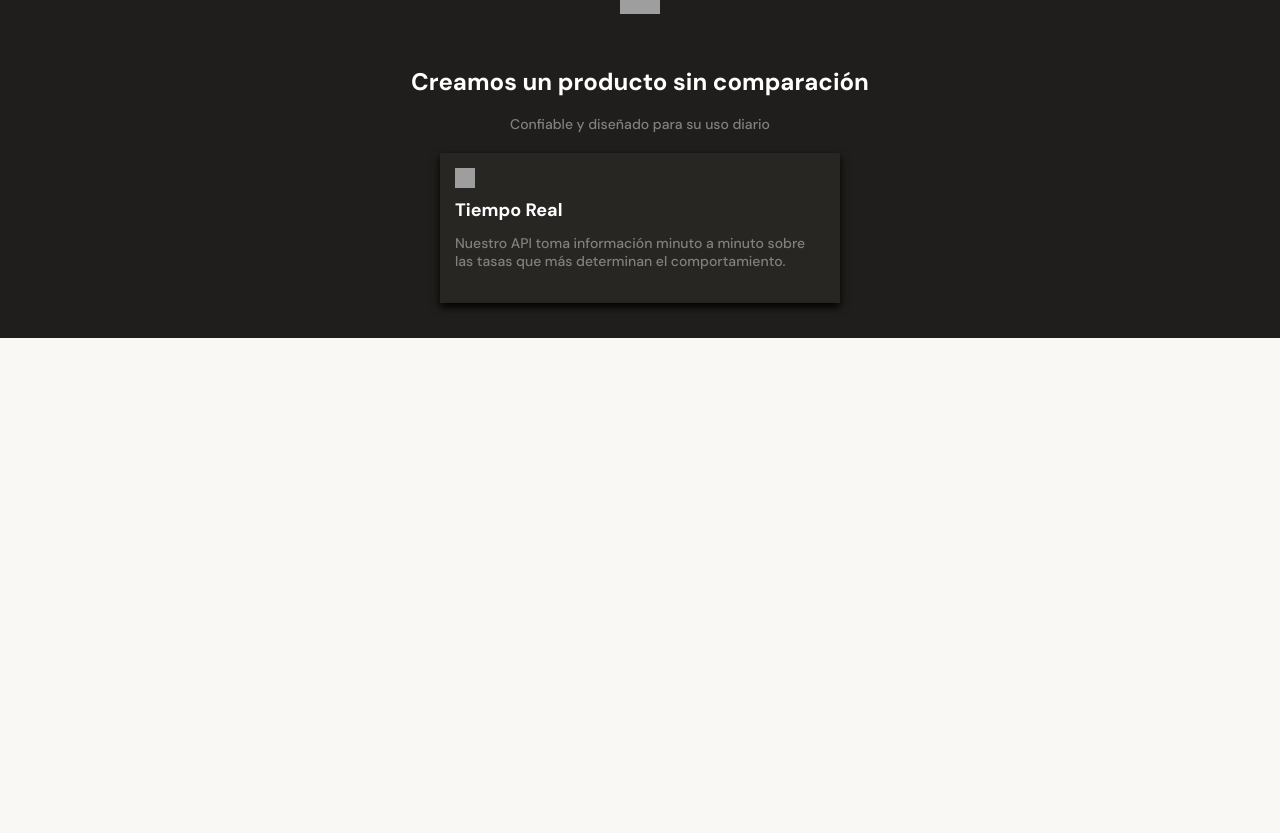
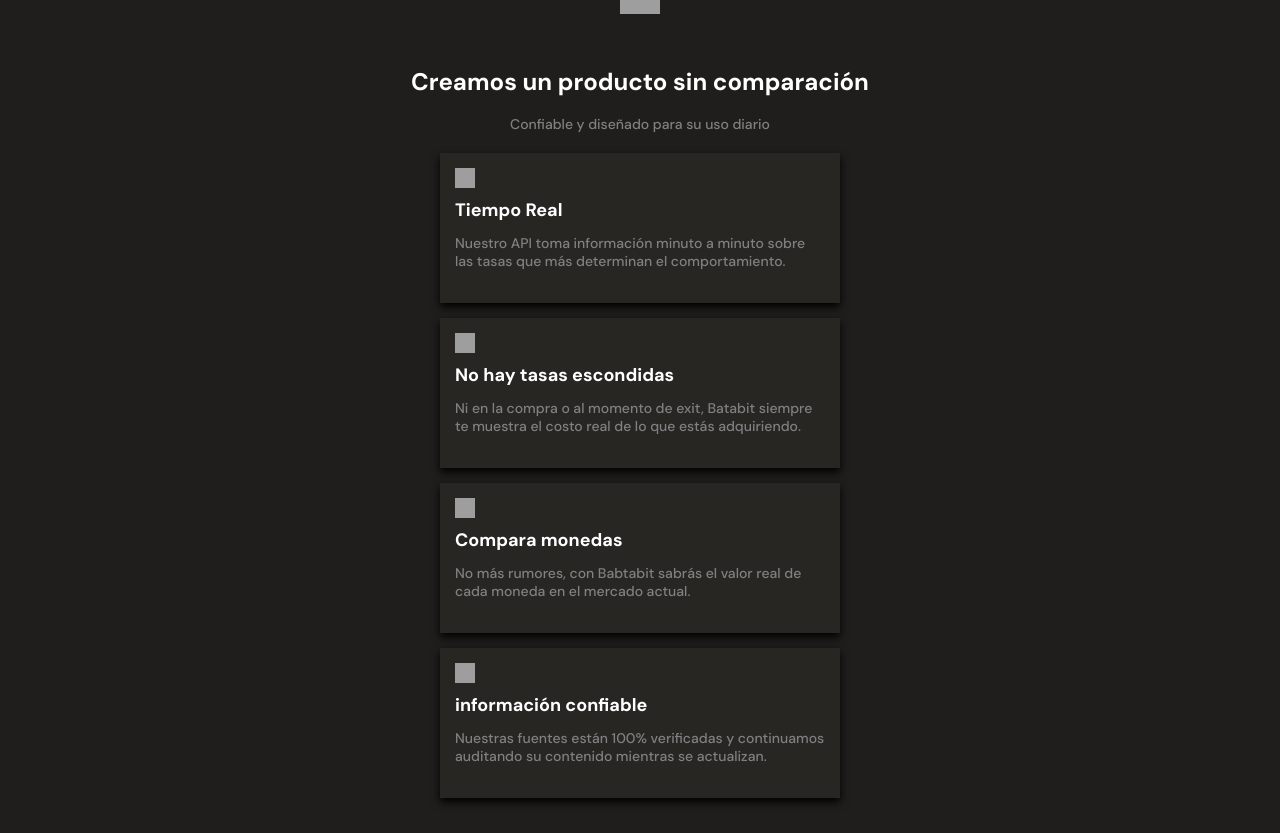
Before and after one commit to diego40g/CursosPlatzi, a PHP site: page / in a window 1280 px wide. Shown: the part 1525-2358 px from the top of the page. Before the commit the page ends 1863 px from the top, so only its background shows below. Run offline with PHP 8.4, Linux system fonts and the light colour scheme; grey boxes are pictures that could not be loaded.

Commit message:
add four product card and styles of icons

```diff
--- a/CourseResponsiveDesign-MobileFirst/demo/index.html
+++ b/CourseResponsiveDesign-MobileFirst/demo/index.html
@@ -97,6 +97,33 @@
                         Nuestro API toma información minuto a minuto sobre las tasas que más determinan el comportamiento.
                     </p>
                 </article>
+                <article class="product-detail--card">
+                    <span class="eye"></span>
+                    <p class="product--card-title">
+                        No hay tasas escondidas
+                    </p>
+                    <p class="product--card-body">
+                        Ni en la compra o al momento de exit, Batabit siempre te muestra el costo real de lo que estás adquiriendo.
+                    </p>
+                </article>
+                <article class="product-detail--card">
+                    <span class="dollar-sign"></span>
+                    <p class="product--card-title">
+                        Compara monedas
+                    </p>
+                    <p class="product--card-body">
+                        No más rumores, con Babtabit sabrás el valor real de cada moneda en el mercado actual.
+                    </p>
+                </article>
+                <article class="product-detail--card">
+                    <span class="check-circle"></span>
+                    <p class="product--card-title">
+                        información confiable
+                    </p>
+                    <p class="product--card-body">
+                        Nuestras fuentes están 100% verificadas y continuamos auditando su contenido mientras se actualizan.
+                    </p>
+                </article>
             </section>
         </section>
         <section></section>
--- a/CourseResponsiveDesign-MobileFirst/demo/styles.css
+++ b/CourseResponsiveDesign-MobileFirst/demo/styles.css
@@ -373,3 +373,34 @@ main{
     line-height: 1.8rem;
     color: #808080;
 }
+
+.product-detail--card .eye{
+    display: inline-block;
+    width: 20px;
+    height: 20px;
+    margin-bottom: 10px;
+    background-image: url('./assets/assets/icons/eye.svg');
+    background-size: cover;
+    background-position: center;
+    background-repeat: no-repeat;
+}
+.product-detail--card .dollar-sign{
+    display: inline-block;
+    width: 20px;
+    height: 20px;
+    margin-bottom: 10px;
+    background-image: url('./assets/assets/icons/dollar-sign.svg');
+    background-size: cover;
+    background-position: center;
+    background-repeat: no-repeat;
+}
+.product-detail--card .check-circle{
+    display: inline-block;
+    width: 20px;
+    height: 20px;
+    margin-bottom: 10px;
+    background-image: url('./assets/assets/icons/check-circle.svg');
+    background-size: cover;
+    background-position: center;
+    background-repeat: no-repeat;
+}
```
